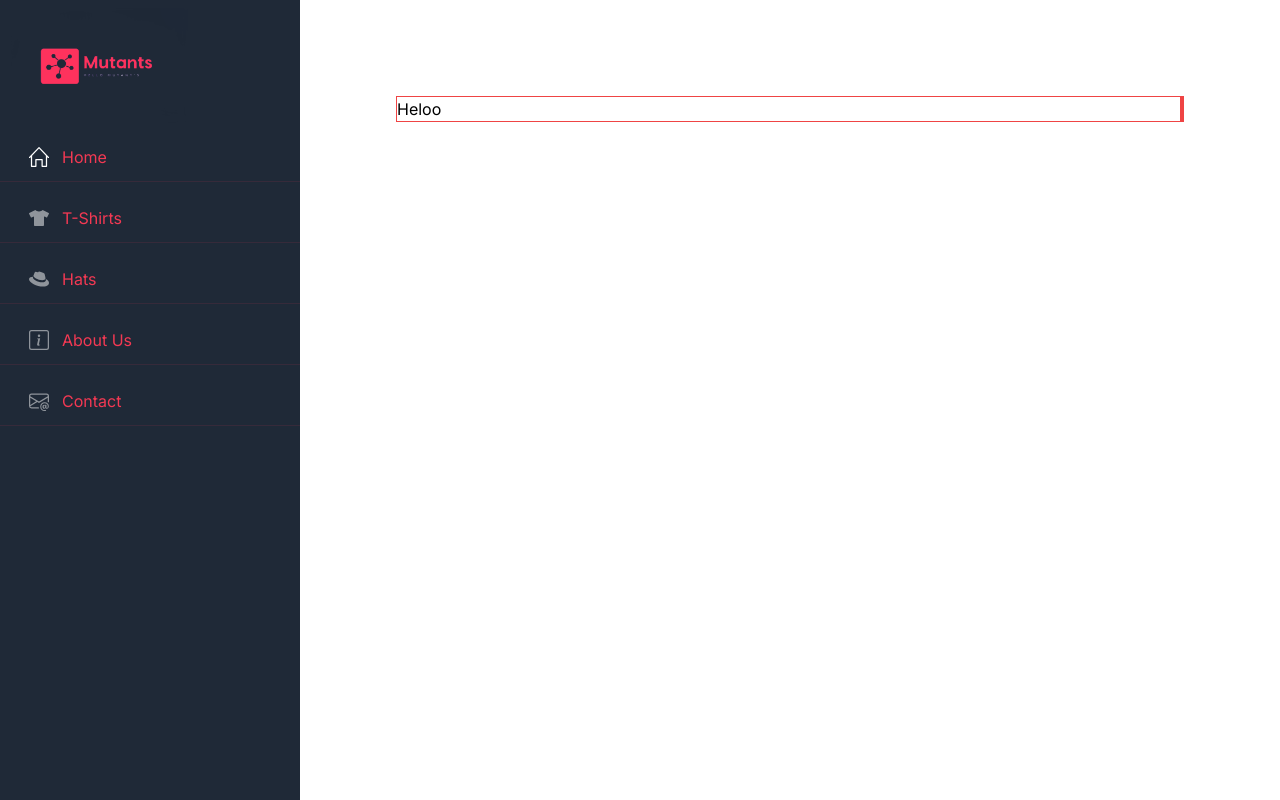
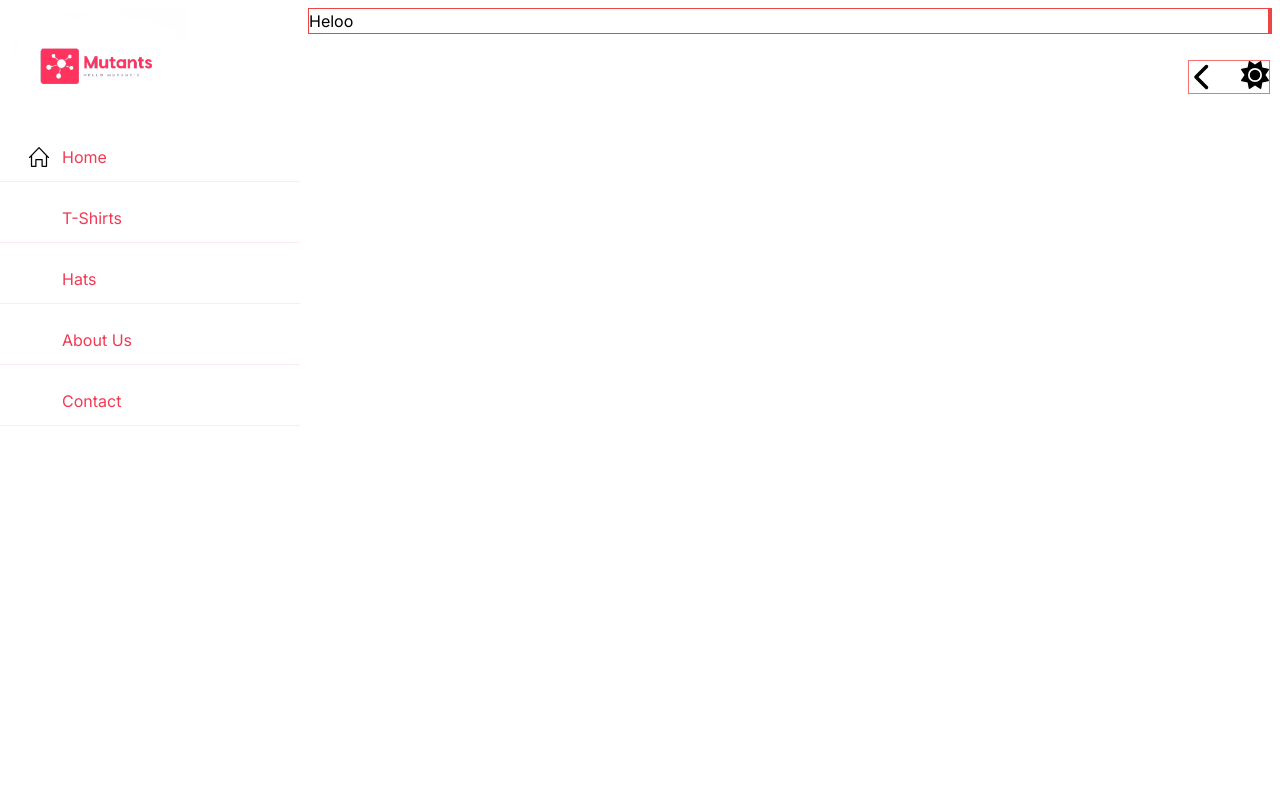
Before and after one commit to Anoopanil413/Mutants, a Next.js app: page / in a window 1280 px wide. Built offline with nearby package versions, Linux system fonts and the light colour scheme.

Commit message:
theme configured

```diff
--- a/package.json
+++ b/package.json
@@ -9,7 +9,12 @@
     "lint": "next lint"
   },
   "dependencies": {
+    "@fortawesome/fontawesome-svg-core": "^6.6.0",
+    "@fortawesome/free-brands-svg-icons": "^6.6.0",
+    "@fortawesome/free-solid-svg-icons": "^6.6.0",
+    "@fortawesome/react-fontawesome": "^0.2.2",
     "next": "14.2.5",
+    "next-themes": "^0.3.0",
     "react": "^18",
     "react-dom": "^18",
     "react-icons": "^5.2.1"
--- a/src/app/globals.css
+++ b/src/app/globals.css
@@ -17,3 +17,13 @@ body {
     text-wrap: balance;
   }
 }
+
+:root {
+  --background-color: #ffffff;
+  --text-color: #333333;
+}
+
+:root:dark {
+  --background-color: #333333;
+  --text-color: #ffffff;
+}
--- a/src/app/layout.tsx
+++ b/src/app/layout.tsx
@@ -2,6 +2,7 @@ import type { Metadata } from "next";
 import { Inter } from "next/font/google";
 import "./globals.css";
 import Layout from "../components/layouts";
+import { ThemeProvider } from 'next-themes';
 
 const inter = Inter({ subsets: ["latin"] });
 
@@ -18,9 +19,11 @@ export default function RootLayout({
   return (
     <html lang="en">
       <body className={inter.className}>
-      <Layout pageTitle="efenfdddddddddd">
+        <ThemeProvider>
+      <Layout pageTitle="">
       {children}
       </Layout>
+        </ThemeProvider>
       </body>
     </html>
   );
--- a/src/app/page.tsx
+++ b/src/app/page.tsx
@@ -2,7 +2,7 @@ import Appbar from "@/components/Appbars/Appbar";
 
 export default function Home() {
   return (
-    <main className="flex min-h-screen flex-col items-center justify-between p-24">
+    <main className="flex min-h-screen flex-col items-center justify-between md:p-2 sm:pt-24 ">
       <Appbar/>
     </main>
   );
--- /dev/null
+++ b/src/components/ThemeProvider/ThemeProvider.tsx
@@ -0,0 +1,27 @@
+import React, { useEffect } from 'react'
+import { useTheme } from 'next-themes';
+import { FontAwesomeIcon } from '@fortawesome/react-fontawesome';
+import { faChevronLeft, faMoon, faSun } from '@fortawesome/free-solid-svg-icons';
+
+
+const ThemeProvider = () => {
+    const { theme, setTheme } = useTheme();
+    const toggleTheme = () => {
+        console.log('theme',theme)
+        setTheme(theme === 'light' ? 'dark' : 'light');
+      };
+
+      useEffect(() => {
+        document.documentElement.classList.toggle('dark', theme === 'dark');
+      }, [theme]);
+
+  return (
+    <div className='flex justify-center items-center gap-6 border border-red-400 '>
+        <FontAwesomeIcon icon={faChevronLeft} className='w-7 h-7'/>
+        <button onClick={toggleTheme}>{theme === 'light'?<FontAwesomeIcon icon={faMoon} className='w-7 h-7' />: <FontAwesomeIcon icon={faSun} className='w-7 h-7' />}</button>
+
+    </div>
+  )
+}
+
+export default ThemeProvider
--- a/src/components/layouts/Sidebar.tsx
+++ b/src/components/layouts/Sidebar.tsx
@@ -12,9 +12,11 @@ const Sidebar = ({ show, setter }:any) => {
 
     const pathname = usePathname()
 
-    const className = "bg-customPrimary-dark w-auto sm:min-w-[200px] md:min-w-[300px] transition-[margin-left] ease-in-out duration-500 fixed md:static top-0 bottom-0 left-0 z-40";
+    const className = " w-auto sm:min-w-[200px] md:min-w-[300px] transition-[margin-left] ease-in-out duration-500 fixed md:static top-0 bottom-0 left-0 z-40";
     // Append class based on state of sidebar visiblity
     const appendClass = show ? " ml-0" : " ml-[-200px] md:ml-0";
+
+
 
 
     const MenuItem = ({ icon, name, route }:any) => {
@@ -57,11 +59,11 @@ const Sidebar = ({ show, setter }:any) => {
                     </Link>
                 </div>
 
-                <div className="flex flex-col gap-3">
+                <div className="flex flex-col gap-3 " >
                     <MenuItem
                         name="Home"
                         route="/"
-                        icon={<SlHome />}
+                        icon={<SlHome className=' dark:text-blue-500 text-black' />}
                     />
                     <MenuItem
                         name="T-Shirts"
--- a/src/components/layouts/index.tsx
+++ b/src/components/layouts/index.tsx
@@ -4,6 +4,7 @@ import React, { useState } from 'react'
 import Head from 'next/head'
 import Sidebar from './Sidebar';
 import MenuBarMobile from './menuBarMobile';
+import ThemeProvider from '../ThemeProvider/ThemeProvider';
 
 export default function Layout({ pageTitle, children }:any) {
     // Concatenate page title (if exists) to site title
@@ -12,17 +13,25 @@ export default function Layout({ pageTitle, children }:any) {
 
     // Mobile sidebar visibility state
     const [showSidebar, setShowSidebar] = useState(false);
+    const [themeSetter, setThemeSetter] = useState(false);
+
+    const openThemeSetter = ()=>{
+        setThemeSetter(!themeSetter)
+    }
 
     return (
         <>
             <Head>
                 <title>{titleConcat}</title>
             </Head>
-            <div className="min-h-screen">
+            <div className="min-h-screen ">
             <div className="flex">
                     <MenuBarMobile setter={setShowSidebar} />
                     <Sidebar show={showSidebar} setter={setShowSidebar} />
-                    <div className="flex flex-col flex-grow w-screen md:w-full min-h-screen">
+                    <div className="flex flex-col flex-grow w-screen md:w-full min-h-screen relative">
+                        <div className='absolute ' style={themeSetter? {  right: 'calc(-28px)', top:'60px' }:{right: '10px', top:'60px'}} onClick={openThemeSetter}>
+                        <ThemeProvider/>
+                        </div>
                         {children}
                     </div>
                 </div>
--- a/tailwind.config.ts
+++ b/tailwind.config.ts
@@ -2,6 +2,7 @@ import type { Config } from "tailwindcss";
 const colors = require('tailwindcss/colors');
 
 const config: Config = {
+   darkMode: 'class',
   content: [
     "./src/pages/**/*.{js,ts,jsx,tsx,mdx}",
     "./src/components/**/*.{js,ts,jsx,tsx,mdx}",
@@ -9,17 +10,18 @@ const config: Config = {
   ],
   theme: {
     extend: {
-
       colors:{
+        customBg:{
+          bgcoldark:'#575151',
+          bgcollight:'#fae0de',
+          cont_bg_col_dark:'#292525',
+          cont_bg_col_light:'#f5ccc9'
+        },
         customPrimary: {
           primarylight:'#FF335E',
           secondarylight:'#F33953',
           light: '#feca30',
           dark: '#1f2937',
-          bgcoldark:'#575151',
-          brcollight:'#fae0de',
-          cont_bg_col_dark:'#292525',
-          cont_br_col_light:'#f5ccc9'
         },
 
       }
```
Also changed, not shown: 1 other file (tests, documents, lock files or other folders).
